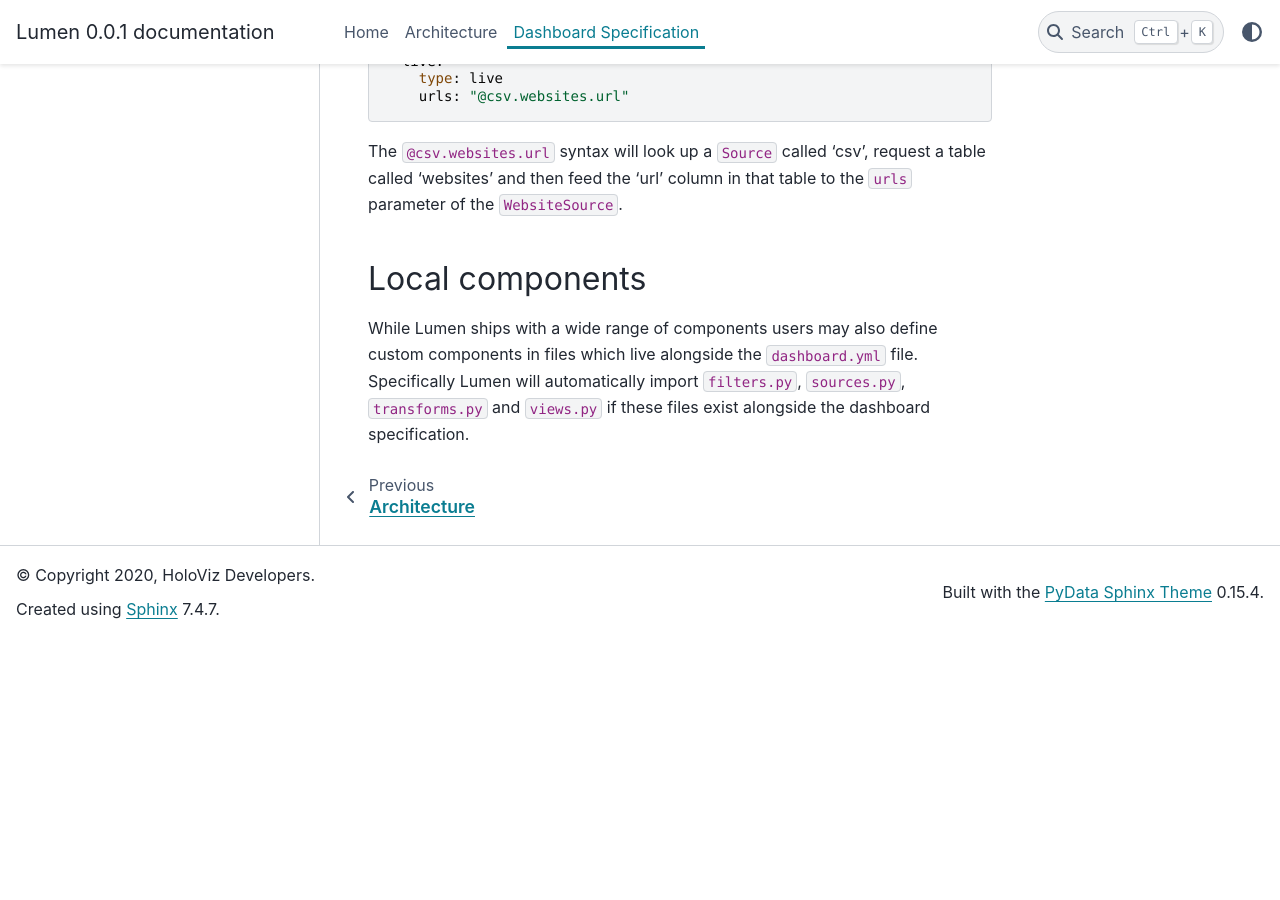
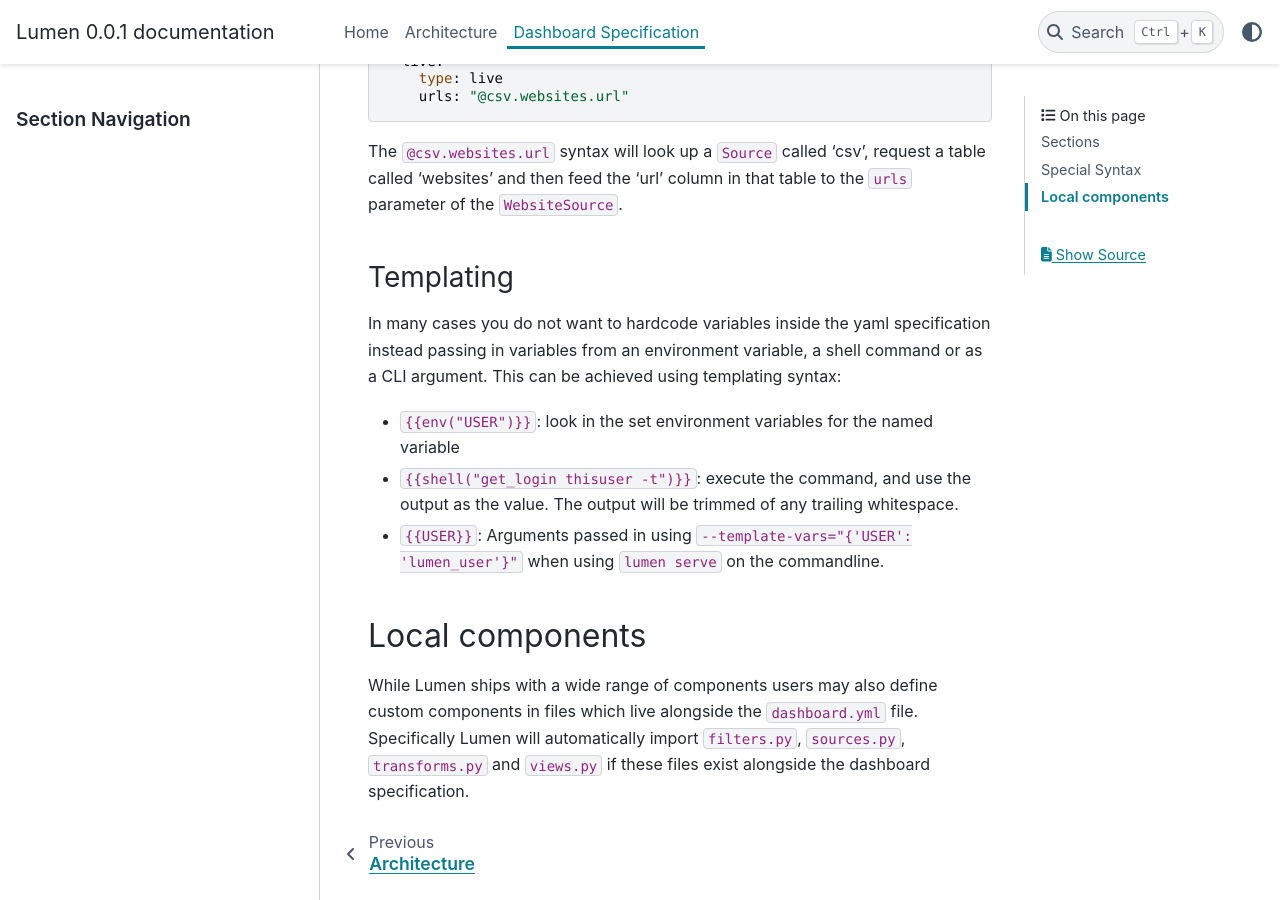
Before and after one commit to holoviz/lumen, a Sphinx documentation site: the page built from docs/dashboard.md, in a window 1280 px wide and 900 px high, scrolled down 3065 px. Built offline with Sphinx 7.4.7 and the PyData theme 0.15.4, drawn with Linux system fonts in a browser that asks for light colours; pages that are not in the unit, such as notebooks, are missing from menus; before the commit the page ends 3704 px from its top, so only the background shows below that.

Commit message:
Update docs

```diff
--- a/docs/dashboard.md
+++ b/docs/dashboard.md
@@ -150,6 +150,16 @@
 request a table called 'websites' and then feed the 'url' column in
 that table to the `urls` parameter of the `WebsiteSource`.
 
+### Templating
+
+In many cases you do not want to hardcode variables inside the yaml specification instead passing in variables from an environment variable, a shell command or as a CLI argument. This can be achieved using templating syntax:
+
+- `{{env("USER")}}`: look in the set environment variables for the named variable
+
+- `{{shell("get_login thisuser -t")}}`: execute the command, and use the output as the value. The output will be trimmed of any trailing whitespace.
+
+- `{{USER}}`: Arguments passed in using `--template-vars="{'USER': 'lumen_user'}"` when using `lumen serve` on the commandline.
+
 ## Local components
 
 While Lumen ships with a wide range of components users may also
```
